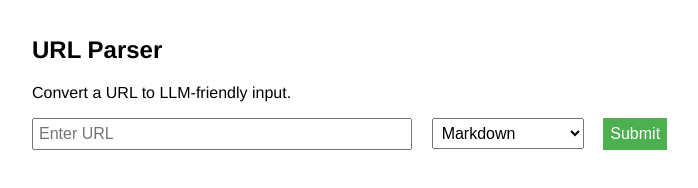
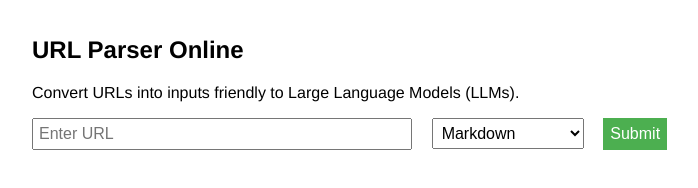
Before and after one commit to jiangwei909/urlparser2, a website: page index.html in a window 1280 px wide. Shown: the whole page, without its empty margins (228-926 px from the left). Drawn offline with nearby package versions, Linux system fonts and the light colour scheme.

Commit message:
enhance title

```diff
--- a/index.html
+++ b/index.html
@@ -3,7 +3,7 @@
   <head>
     <meta charset="UTF-8" />
     <meta name="viewport" content="width=device-width, initial-scale=1.0" />
-    <title>URL Parser</title>
+    <title>URL Parser - Convert a URL to LLM-friendly input</title>
     <script src="https://cdnjs.cloudflare.com/ajax/libs/marked/4.0.2/marked.min.js"></script>
     <style>
       body {
@@ -90,8 +90,8 @@
     </style>
   </head>
   <body>
-    <h1>URL Parser</h1>
-    <p>Convert a URL to LLM-friendly input.</p>
+    <h1>URL Parser Online</h1>
+    <p>Convert URLs into inputs friendly to Large Language Models (LLMs).</p>
     <form id="url-form">
       <input type="text" id="url-input" placeholder="Enter URL" required />
       <select id="format-select">
```
Also changed, not shown: README.md.
